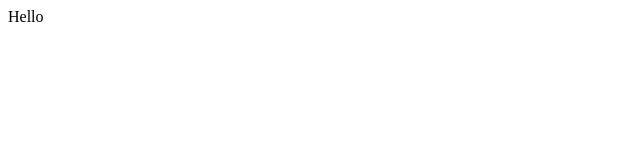
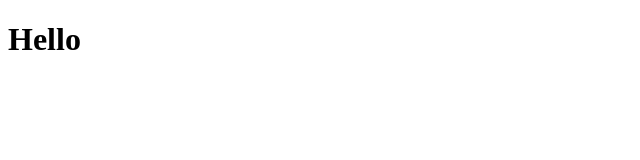
Before and after one commit to benhide/js-dev-env, a website built with webpack: page src/index.html in a window 1280 px wide. Shown: the whole page, without its empty margins (0-640 px from the left). Built offline with nearby package versions, Linux system fonts and the light colour scheme.

Commit message:
ext script added to index.html

```diff
--- a/src/index.html
+++ b/src/index.html
@@ -7,6 +7,7 @@
     <title>Document</title>
   </head>
   <body>
-    <div>Hello</div>
+    <h1>Hello</h1>
+    <script src="bundle.js"></script>
   </body>
 </html>
```
